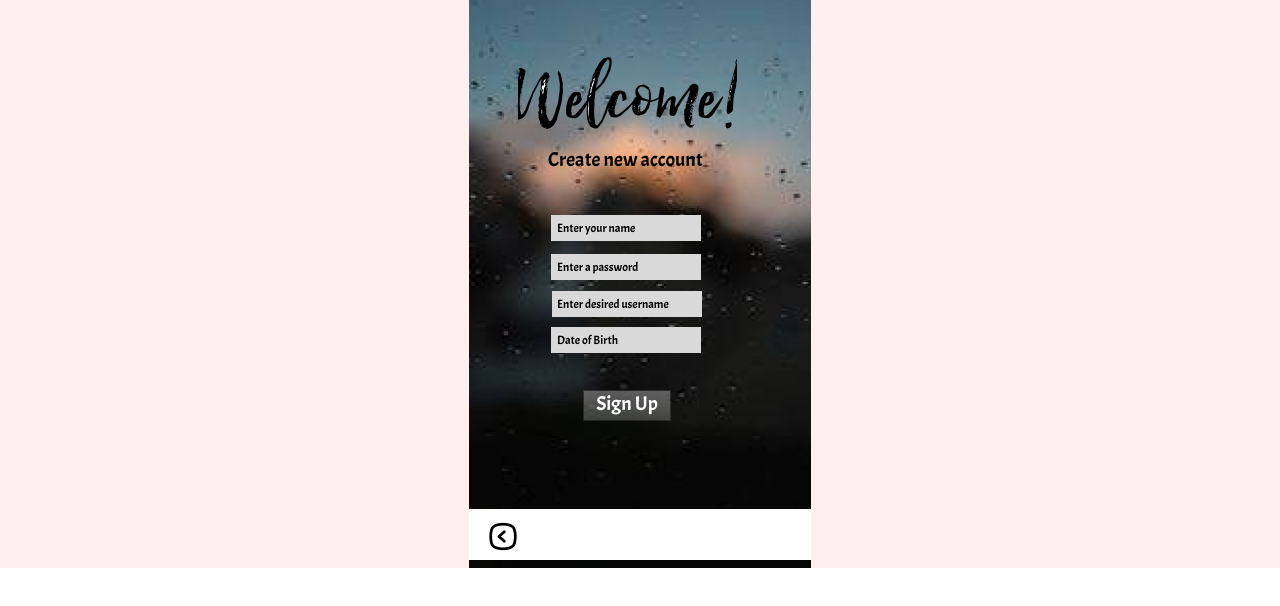
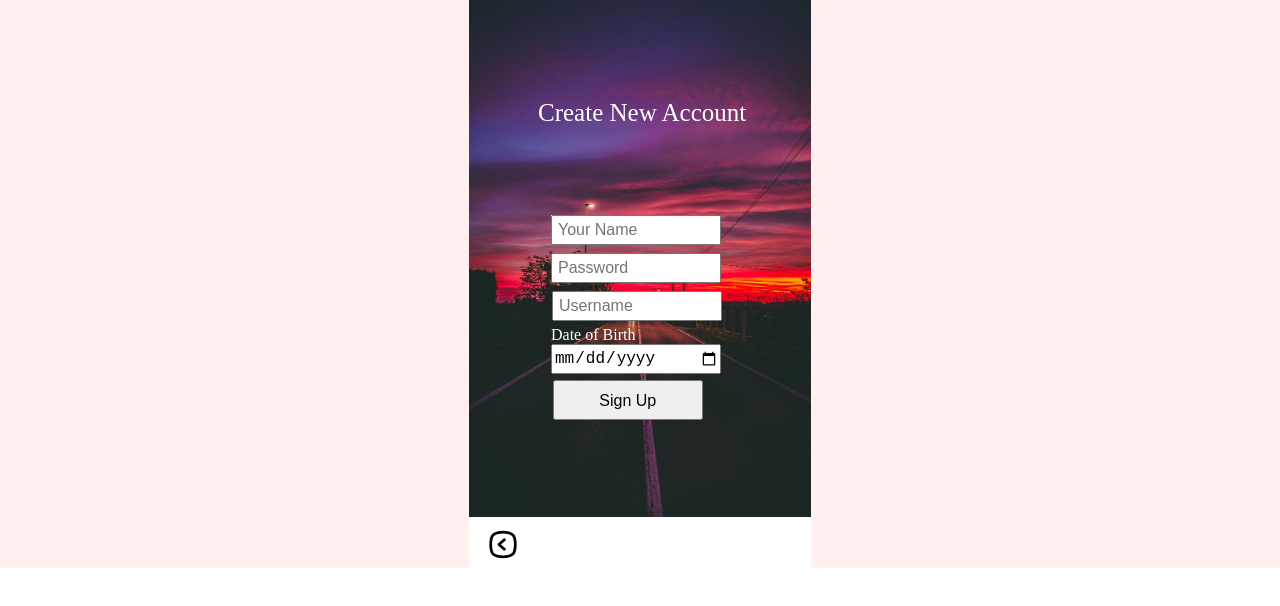
Before and after one commit to stadej/iTravelWise, a plain HTML site: page Create_Account/index.html in a window 1280 px wide. Drawn offline with nearby package versions, Linux system fonts and the light colour scheme.

Commit message:
Add files via upload
Fixed Create Account

```diff
--- a/Create_Account/index.html
+++ b/Create_Account/index.html
@@ -3,26 +3,48 @@
   <head>
     <link rel="stylesheet" href="globals.css" />
     <link rel="stylesheet" href="style.css" />
+
+   <script>
+    function redirectToLogin() {
+      window.location.href = '../login_screen/index.html';
+    }
+
+    function redirectToContinue() {
+      window.location.href = '../Portal/index.html';
+    }
+
+
+  </script>
+
   </head>
   <body>
     <div class="create-accouint">
       <div class="overlap-group-wrapper">
         <div class="overlap-group">
+          <p id ="Text1" >Create New Account</pp>
+
           <div class="overlap">
-            <div class="rectangle"></div>
+            <a href="#" onclick="redirectToLogin()">
+            <button onclick="redirectToLogin()"></button>
             <img class="img" src="img/rectangle-226.png" />
+          </a>
           </div>
-          <div class="div-wrapper"><div class="text-wrapper">Enter your name</div></div>
-          <div class="div"><div class="text-wrapper-2">Date of Birth</div></div>
+          <div class="div-wrapper">
+          <input type="text" id="nameInput" placeholder="Your Name"></div>
+          <div class="div"><div class="text-wrapper-2" ></div>
+          <input type="date" id="dobInput" ><p>Date of Birth</pp>  </div>
+
           <div class="overlap-2">
-            <div class="rectangle-2"></div>
-            <div class="rectangle-3"></div>
-            <div class="text-wrapper-3">Enter desired username</div>
-          </div>
-          <div class="overlap-3"><div class="text-wrapper-4">Enter a password</div></div>
-          <img class="image" src="img/image-19.png" />
-          <div class="overlap-4"><div class="text-wrapper-5">Sign Up</div></div>
-          <div class="text-wrapper-6">Create new account</div>
+
+
+            <div class="text-wrapper-3"></div>
+            <input type="text" id="usernameInput" placeholder="Username"></div>
+
+          <div class="overlap-3"><div class="text-wrapper-4"></div>
+          <input class="password" id="passwordInput" type="password" placeholder="Password" /></div>
+
+          <div class="overlap-4"><div class="text-wrapper-5"><button id="createAccountButton" onclick="redirectToContinue()">Sign Up</button></div></div>
+
         </div>
       </div>
     </div>
--- a/Create_Account/style.css
+++ b/Create_Account/style.css
@@ -15,7 +15,7 @@
 .create-accouint .overlap-group {
   position: relative;
   height: 568px;
-  background-image: url(./img/rectangle-300.png);
+  background-image: url(./img/rectangle-302.jpg);
   background-size: cover;
   background-position: 50% 50%;
 }
@@ -24,7 +24,7 @@
   position: absolute;
   width: 342px;
   height: 51px;
-  top: 509px;
+  top: 517px;
   left: 0;
   background-image: url(./img/rectangle-223.svg);
   background-size: 100% 100%;
@@ -57,6 +57,13 @@
   background-color: #d9d9d9;
 }
 
+.text-wrapper-2 {
+  position: absolute;
+  top: 50px; /* Adjust the top position as needed */
+  left: 20px; /* Adjust the left position as needed */
+  /* You can also use right or bottom instead of left or top */
+}
+
 .create-accouint .text-wrapper {
   position: absolute;
   width: 127px;
@@ -76,22 +83,9 @@
   height: 26px;
   top: 327px;
   left: 82px;
-  background-color: #d9d9d9;
+
 }
 
-.create-accouint .text-wrapper-2 {
-  position: absolute;
-  width: 66px;
-  top: 5px;
-  left: 6px;
-  font-family: "Acme", Helvetica;
-  font-weight: 400;
-  color: #000000;
-  font-size: 12px;
-  letter-spacing: 0;
-  line-height: normal;
-  white-space: nowrap;
-}
 
 .create-accouint .overlap-2 {
   position: absolute;
@@ -101,37 +95,8 @@
   left: 83px;
 }
 
-.create-accouint .rectangle-2 {
-  position: absolute;
-  width: 137px;
-  height: 26px;
-  top: 0;
-  left: 0;
-  background-color: #d9d9d9;
-}
 
-.create-accouint .rectangle-3 {
-  position: absolute;
-  width: 150px;
-  height: 26px;
-  top: 0;
-  left: 0;
-  background-color: #d9d9d9;
-}
 
-.create-accouint .text-wrapper-3 {
-  position: absolute;
-  width: 116px;
-  top: 5px;
-  left: 5px;
-  font-family: "Acme", Helvetica;
-  font-weight: 400;
-  color: #000000;
-  font-size: 12px;
-  letter-spacing: 0;
-  line-height: normal;
-  white-space: nowrap;
-}
 
 .create-accouint .overlap-3 {
   position: absolute;
@@ -142,19 +107,7 @@
   background-color: #d9d9d9;
 }
 
-.create-accouint .text-wrapper-4 {
-  position: absolute;
-  width: 84px;
-  top: 5px;
-  left: 6px;
-  font-family: "Acme", Helvetica;
-  font-weight: 400;
-  color: #000000;
-  font-size: 12px;
-  letter-spacing: 0;
-  line-height: normal;
-  white-space: nowrap;
-}
+
 
 .create-accouint .image {
   position: absolute;
@@ -171,23 +124,9 @@
   height: 31px;
   top: 390px;
   left: 114px;
-  background-image: url(./img/rectangle-303.svg);
-  background-size: 100% 100%;
+
 }
 
-.create-accouint .text-wrapper-5 {
-  position: absolute;
-  width: 78px;
-  top: 1px;
-  left: 5px;
-  font-family: "Acme", Helvetica;
-  font-weight: 400;
-  color: #ffffff;
-  font-size: 20px;
-  text-align: center;
-  letter-spacing: 0;
-  line-height: normal;
-}
 
 .create-accouint .text-wrapper-6 {
   position: absolute;
@@ -202,3 +141,102 @@
   line-height: normal;
   white-space: nowrap;
 }
+
+.button {
+  width: 70px; /* Set the desired width */
+  height: 58px; /* Set the desired height */
+  font-size: 18px; /* Set the desired font size */
+}
+
+#nameInput {
+  width: 170px; /* Set the width of the input */
+  height: 30px; /* Set the height of the input */
+  position: absolute; /* Set the position property to absolute */
+  left: 0px; /* Set the left position */
+  top: 0px; /* Set the top position */
+  padding: 5px; /* Set padding inside the input */
+  font-size: 16px; /* Set the font size of the text inside the input */
+}
+
+#usernameInput {
+  width: 170px; /* Set the width of the input */
+  height: 30px; /* Set the height of the input */
+  position: absolute; /* Set the position property to absolute */
+  left: 0px; /* Set the left position */
+  top: 0px; /* Set the top position */
+  padding: 5px; /* Set padding inside the input */
+  font-size: 16px; /* Set the font size of the text inside the input */
+}
+
+#passwordInput {
+  width: 170px; /* Set the width of the input */
+  height: 30px; /* Set the height of the input */
+  position: absolute; /* Set the position property to absolute */
+  left: 0px; /* Set the left position */
+  top: -1px; /* Set the top position */
+  padding: 5px; /* Set padding inside the input */
+  font-size: 16px; /* Set the font size of the text inside the input */
+}
+
+
+#createAccountButton {
+  width: 170%; /* Make the button take the full width of the text wrapper */
+  height: 40px; /* Set the height of the input */
+  padding: 10px; /* Add padding for button size */
+  font-size: 16px; /* Set the font size of the button text */
+  position: absolute;
+  left: -30px; /* Set the left position of the button */
+  top: -10px; /* Set the top position of the button */
+}
+
+.overlap img {
+  width: 100%; /* Make the image take the full width of the container */
+  height: 100%; /* Make the image take the full height of the container */
+  object-fit: cover; /* Ensure the image covers the entire space */
+  /* Additional styles as needed */
+}
+
+
+/* Style for the button */
+.overlap button {
+  width: 80px; /* Make the button take the full width of the container */
+  height: 55px; /* Make the button take the full height of the container */
+  padding: 10px; /* Add padding for button size */
+  font-size: 16px; /* Set the font size of the button text */
+  position: absolute;
+  opacity: 0;
+  left: 0px; /* Set the left position of the button */
+  top: 0px; /* Set the top position of the button */
+  /* Additional styles as needed */
+}
+
+#dobInput{
+  width: 170px; /* Make the button take the full width of the container */
+  height: 30px; /* Make the button take the full height of the container */
+
+  font-size: 16px; /* Set the font size of the button text */
+  position: absolute;
+  left: 0px; /* Set the left position of the button */
+  top: 17px; /* Set the top position of the button */
+  /* Additional styles as needed */
+}
+label {
+  display: block;
+  margin-bottom: 5px;
+  position: absolute;
+  left: 20px; /* Adjust the left position as needed */
+  top: 50px; /* Adjust the top position as needed */
+  width: 100px; /* Adjust the width as needed */
+}
+
+p {
+  color: white; /* Set the desired color */
+}
+
+#Text1 {
+  position: absolute;
+  left: 69px;
+  top: 100px;
+  color: white;
+  font-size: 25px;
+}
```
